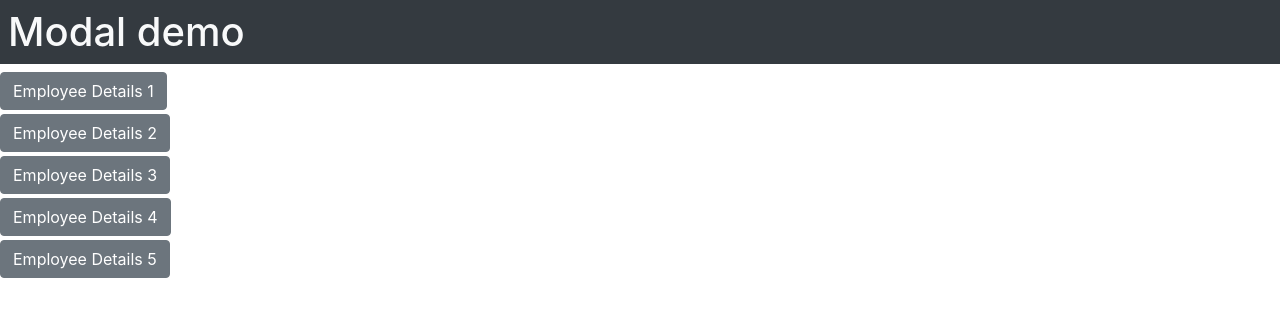
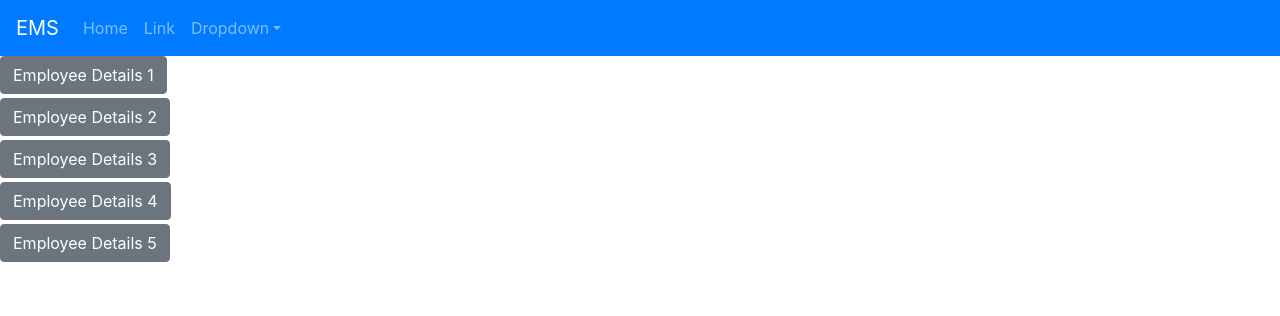
Before and after one commit to cg-201/react-app-demo3, a React (Create React App) app: page / in a window 1280 px wide. Shown: the top 316 px of the page. Built offline with nearby package versions, Linux system fonts and the light colour scheme; the HTML template or start-up script is replaced by a standard one.

Commit message:
navigation bar.

```diff
--- a/src/App.js
+++ b/src/App.js
@@ -1,6 +1,15 @@
 import logo from "./logo.svg";
 import "./App.css";
-import { Button, Carousel, Modal } from "react-bootstrap";
+import {
+  Button,
+  Carousel,
+  Form,
+  FormControl,
+  Modal,
+  Nav,
+  Navbar,
+  NavDropdown,
+} from "react-bootstrap";
 import { useState } from "react";
 
 function App() {
@@ -9,7 +18,27 @@
 
   return (
     <div>
-      <h1 className="bg-dark text-light p-2">Modal demo</h1>
+      <Navbar bg="primary" expand="lg" variant="dark">
+        <Navbar.Brand href="#home">EMS</Navbar.Brand>
+        <Navbar.Toggle aria-controls="basic-navbar-nav" />
+        <Navbar.Collapse id="basic-navbar-nav">
+          <Nav className="mr-auto">
+            <Nav.Link href="#home">Home</Nav.Link>
+            <Nav.Link href="#link">Link</Nav.Link>
+            <NavDropdown title="Dropdown" id="basic-nav-dropdown">
+              <NavDropdown.Item href="#action/3.1">Action</NavDropdown.Item>
+              <NavDropdown.Item href="#action/3.2">
+                Another action
+              </NavDropdown.Item>
+              <NavDropdown.Item href="#action/3.3">Something</NavDropdown.Item>
+              <NavDropdown.Divider />
+              <NavDropdown.Item href="#action/3.4">
+                Separated link
+              </NavDropdown.Item>
+            </NavDropdown>
+          </Nav>
+        </Navbar.Collapse>
+      </Navbar>
 
       {[1, 2, 2, 3, 4].map((item, index) => (
         <div className="mb-1" key={index}>
```
